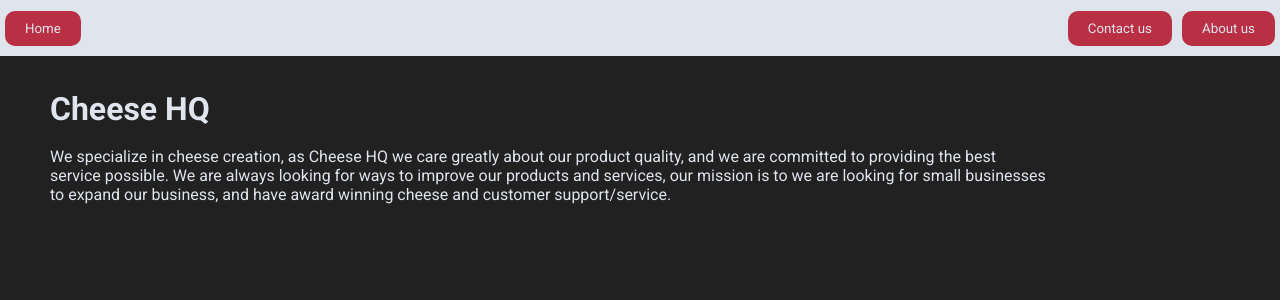
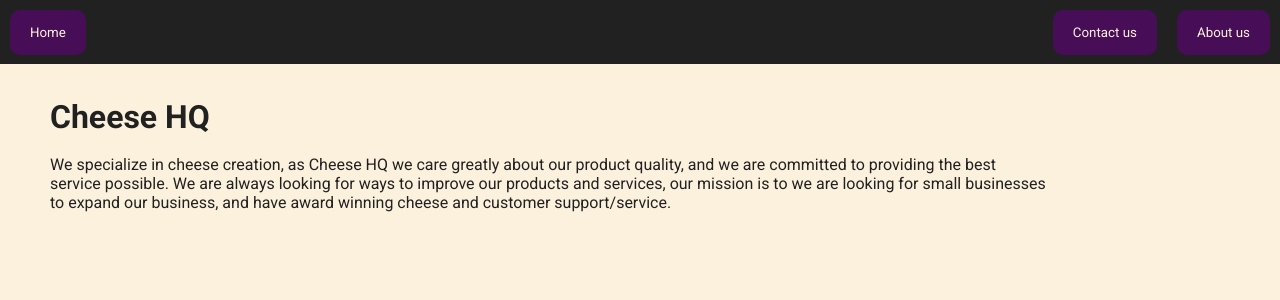
Before and after one commit to louisgoldean/Template1, a Flask app: page / in a window 1280 px wide. Shown: the top 300 px of the page. Run offline with Flask 3, Linux system fonts and the light colour scheme.

Commit message:
CSS Changes

```diff
--- a/static/index.css
+++ b/static/index.css
@@ -1,15 +1,15 @@
 body {
   margin: 0px;
-    color: #DFE4ED;
-    background: #212121;
+  color: #212121;
+  background: #FCF1DD;
   font-family: "Roboto", sans-serif;
 }
 button {
   border: none;
   border-radius: 10px;
-    background: #B92F44;
-    padding: 10px 20px;
-    color: #DFE4ED;
+  background: #470D57;
+  padding: 15px 20px;
+  color: #FCF1DD;
   font-family: "Roboto", sans-serif;
 }
 #Lnav {
@@ -19,21 +19,23 @@ body {
   float: right;
 }
 #nav button {
-    margin-left: 5px;
-    margin-right: 5px;
+  position: relative;
+  top: -9px;
+  margin-left: 10px;
+  margin-right: 10px;
 }
 #nav {
   position: relative;
   top: -45px;
 }
 #BGnav {
-    padding: 28px 49%;
-    background: #DFE4ED;
+  padding: 32px 49%;
+  background: #212121;
 }
 #text {
   width: 1000px;
   font-family: "Roboto", sans-serif;
-    color: #DFE4ED;
+  color: #212121;
   margin: 0;
   clear: both;
 }
```
Also changed, not shown: templates/index.html (line endings or trailing spaces). Lines whose indentation alone changed are shown as unchanged.
